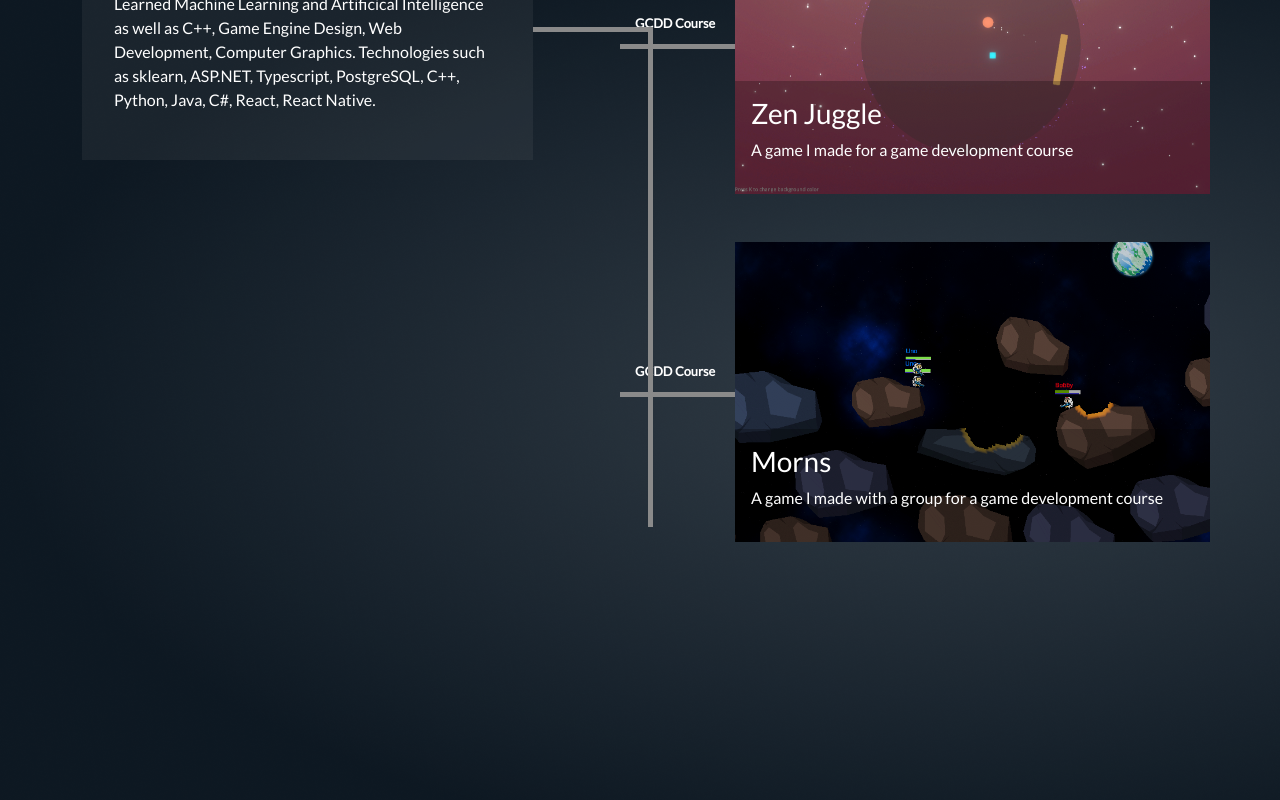
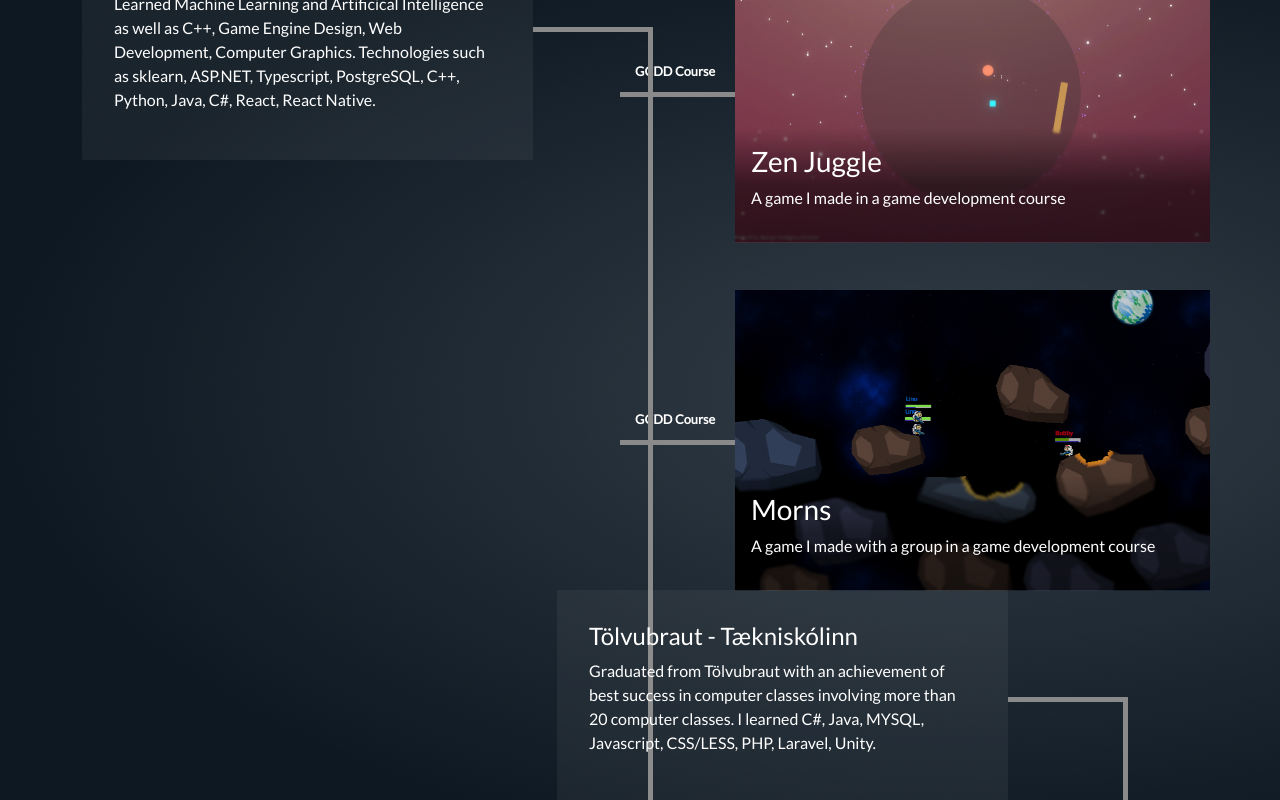
Before and after one commit to RegAse/portfolio-2024, a React (Create React App) app: page / in a window 1280 px wide. Shown: the part 1040-1840 px from the top of the page. Built offline with nearby package versions, Linux system fonts and the light colour scheme.

Commit message:
Split up the diagram list up into components

```diff
--- a/public/index.html
+++ b/public/index.html
@@ -2,12 +2,12 @@
 <html lang="en">
   <head>
     <meta charset="utf-8" />
-    <link rel="icon" href="%PUBLIC_URL%/favicon.ico" />
+    <link rel="icon" href="%PUBLIC_URL%/images/logo.png" />
     <meta name="viewport" content="width=device-width, initial-scale=1" />
     <meta name="theme-color" content="#000000" />
     <meta
       name="description"
-      content="Web site created using create-react-app"
+      content="My Portfolio"
     />
     <link rel="apple-touch-icon" href="%PUBLIC_URL%/logo192.png" />
     <!--
@@ -24,7 +24,7 @@
       work correctly both with client-side routing and a non-root public URL.
       Learn how to configure a non-root public URL by running `npm run build`.
     -->
-    <title>React App</title>
+    <title>Guðmundur Axel's Projects</title>
   </head>
   <body>
     <noscript>You need to enable JavaScript to run this app.</noscript>
--- a/src/App.css
+++ b/src/App.css
@@ -29,10 +29,13 @@ body {
 }
 .section-1-socials svg{
   margin-right: 10px;
+  transition: 0.4s;
 }
 .section-1-socials svg:hover{
   color: grey;
+  transform: rotate(20deg);
   cursor: pointer;
+  filter: drop-shadow(3px 5px 2px rgba(0, 0, 0, 0.815));
 }
 .section-1-content{
   height: 100vh;
@@ -82,7 +85,8 @@ body {
   opacity: 0;
 }
 .project-info{
-  background-color: rgba(0, 0, 0, 0.26);
+  background-Image: linear-gradient(rgba(0, 0, 0, 0), rgba(0, 0, 0, 0.521), rgba(0, 0, 0, 0.589));
+  backdrop-filter: blur(1px);
   padding: 1em;
   position: absolute;
   width: 100%;
@@ -162,7 +166,7 @@ body {
     border-bottom: 10px solid rgb(255, 255, 255);
   }
   to {
-    height: 500px;
+    height: 1000px;
     border-bottom: 0px solid rgb(255, 255, 255);
   }
 }
@@ -189,9 +193,6 @@ body {
   0% {
     opacity: 0;
   }
-  /* 50% {
-    background-color: rgba(156, 156, 156, 0.425);
-  } */
   100% {
     opacity: 1;
   }
--- a/src/App.tsx
+++ b/src/App.tsx
@@ -2,6 +2,7 @@ import React, { useEffect } from "react";
 import { BsGithub, BsLinkedin, BsEnvelope } from "react-icons/bs";
 import "bootstrap/dist/css/bootstrap.min.css";
 import "./App.css";
+import EducationDiagramList from "./components/EducationDiagramList/EducationDiagramList";
 
 function App() {
 	const bg = "../images/firefox_qmfUGQasR8.png";
@@ -51,7 +52,8 @@ function App() {
 				<div>
 					<h2 className="text-center">Education & Projects</h2>
 				</div>
-				<div className="row section-2-content">
+				<EducationDiagramList></EducationDiagramList>
+				{/* <div className="row section-2-content">
 					<div className="col-md-5">
 						<div className="education">
 							<h4>BSc Computer Science - Háskóli Reykjavík</h4>
@@ -65,7 +67,7 @@ function App() {
 							<div className="education-connection-down"></div>
 						</div>
 					</div>
-					<div className="col-md-5 offset-md-2 project-container">
+					<div className="col-md-5 offset-md-2 project-container mt-5">
 						<div
 							className="project"
 							style={{ backgroundImage: "url(" + bg + ")", animationDelay: 1*1.2 + "s"}}
@@ -79,13 +81,6 @@ function App() {
 						<div className="project-connection-left-title"  style={{ animationDelay: 1*1 + "s"}}>GCDD Course</div>
 					</div>
 					<div className="col-md-5">
-						{/* <div className="education">
-					<h3>BSc Computer Science - Háskóli Reykjavík</h3>
-					<p>Learned Machine Learning and Artificical Intelligence as well as C++, Game Engine Design, Web Development, Computer Graphics. Technologies such as sklearn, ASP.NET, Typescript, PostgreSQL, C++, Python, Java, C#, React, React Native.</p>
-					<div className="education-connection">
-
-					</div>
-				</div> */}
 					</div>
 					<div className="col-md-5 offset-md-2 mt-5 project-container">
 						<div
@@ -100,11 +95,8 @@ function App() {
 						<div className="project-connection-left" style={{ animationDelay: 2*1 + "s"}}></div>
 						<div className="project-connection-left-title" style={{ animationDelay: 2*1 + "s"}}>GCDD Course</div>
 					</div>
-				</div>
+				</div> */}
 			</div>
-			<button type="button" className="btn btn-primary">
-				Primary
-			</button>
 		</div>
 	);
 }
--- /dev/null
+++ b/src/components/EducationDiagramList/EducationDiagramList.tsx
@@ -0,0 +1,40 @@
+import React, { useEffect, useState } from "react";
+import "./EducationDiagramList.css";
+// import Education from "../../types/Education";
+import { data } from "../../data/data";
+import EducationDiagramListItemProject from "./EducationDiagramListItemProject/EducationDiagramListItemProject";
+
+function EducationDiagramList() {
+    const bg = "../images/firefox_qmfUGQasR8.png";
+    const bg2 = "../images/Unity_RGfhouoolA.png";
+
+    useEffect(() => {
+        const startAnim = setTimeout(() => {
+            console.log("DELAYED");
+        }, 2000);
+    }, []);
+
+    return (
+        <div className="row section-2-content">
+            {data.education.map((education) => (
+                <React.Fragment>
+                    <div className="col-md-5">
+                        <div className="education">
+                            <h4>{education.title}</h4>
+                            <p>
+                                {education.description}
+                            </p>
+                            <div className="education-connection-right"></div>
+                            <div className="education-connection-down"></div>
+                        </div>
+                    </div>
+                    {education.projects?.map((project) => (
+                        <EducationDiagramListItemProject project={project}></EducationDiagramListItemProject>
+                    ))}
+                </React.Fragment>
+            ))}
+        </div>
+    );
+}
+
+export default EducationDiagramList;
--- /dev/null
+++ b/src/components/EducationDiagramList/EducationDiagramListItemProject/EducationDiagramListItemProject.tsx
@@ -0,0 +1,31 @@
+import React from "react";
+import {Project} from "../../../types/Education";
+// import "./EducationDiagramListItem.css";
+
+interface EducationDiagramListItemProjectProps {
+	project: Project
+}
+
+function EducationDiagramListItemProject({ project }: EducationDiagramListItemProjectProps) {
+	return (
+		<React.Fragment>
+			<div className="col-md-5 offset-md-2 project-container mt-5">
+				<div
+					className="project"
+					style={{ backgroundImage: "url(" + project.cover + ")", animationDelay: 1 * 1.2 + "s" }}
+				>
+					<div className="project-info">
+						<h3>{project.title}</h3>
+						<p>{project.description}</p>
+					</div>
+				</div>
+				<div className="project-connection-left" style={{ animationDelay: 1 * 1 + "s" }}></div>
+				<div className="project-connection-left-title" style={{ animationDelay: 1 * 1 + "s" }}>GCDD Course</div>
+			</div>
+			<div className="col-md-5">
+			</div>
+		</React.Fragment>
+	);
+}
+
+export default EducationDiagramListItemProject;
--- /dev/null
+++ b/src/data/data.js
@@ -0,0 +1,28 @@
+export const data = {
+    education: [
+        {
+            id: 0,
+            title: "BSc Computser Science - Háskóli Reykjavík",
+            description: "Learned Machine Learning and Artificical Intelligence as well as C++, Game Engine Design, Web Development, Computer Graphics. Technologies such as sklearn, ASP.NET, Typescript, PostgreSQL, C++, Python, Java, C#, React, React Native.",
+            projects: [
+                {
+                    id: 0,
+                    title: "Zen Juggle",
+                    description: "A game I made in a game development course",
+                    cover: "../images/firefox_qmfUGQasR8.png"
+                },
+                {
+                    id: 1,
+                    title: "Morns",
+                    description: "A game I made with a group in a game development course",
+                    cover: "../images/Unity_RGfhouoolA.png"
+                }
+            ]
+        },
+        {
+            id: 1,
+            title: "Tölvubraut - Tækniskólinn",
+            description: "Graduated from Tölvubraut with an achievement of best success in computer classes involving more than 20 computer classes. I learned C#, Java, MYSQL, Javascript, CSS/LESS, PHP, Laravel, Unity."
+        }
+    ]
+}
--- /dev/null
+++ b/src/types/Education.ts
@@ -0,0 +1,18 @@
+export interface Project {
+    id: number,
+    title: string,
+    description: string;
+    cover: string;
+}
+
+export interface Award {
+    id: number;
+    title: string
+}
+
+export interface Education {
+    id: number;
+    title: string;
+    description: string;
+    projects: Project[];
+}
```
Also changed, not shown: public/images/logo.png (added), src/components/EducationDiagramList/EducationDiagramList.css (added).
